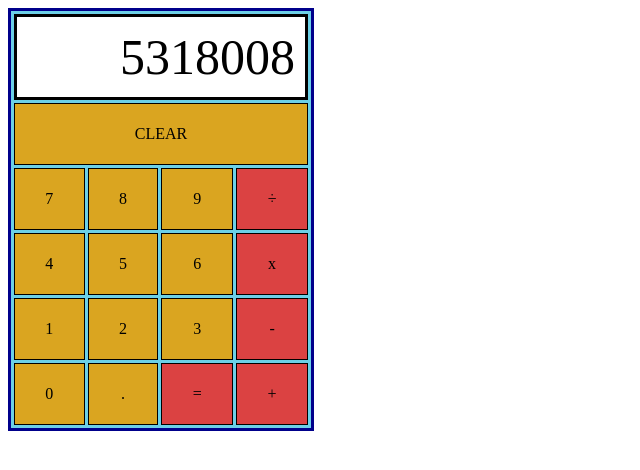
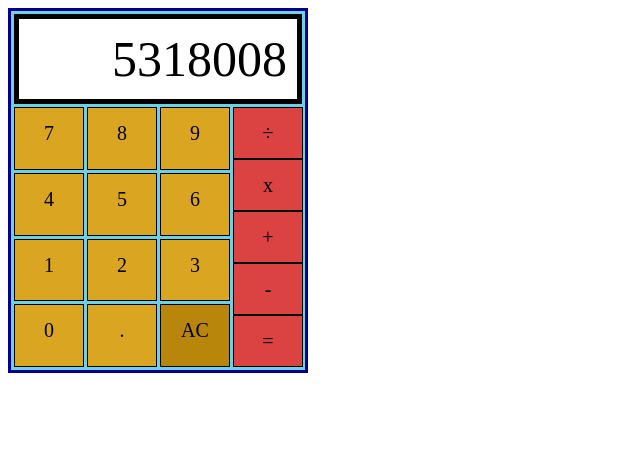
Before and after one commit to jklxco/js-calculator, a plain HTML site: page index.html in a window 1280 px wide. Shown: the whole page, without its empty margins (0-640 px from the left). Drawn offline with Linux system fonts and the light colour scheme.

Commit message:
Redesign CSS layout

```diff
--- a/index.html
+++ b/index.html
@@ -10,25 +10,30 @@
     </head>
     <body>
         <div id="outline">
-            <div class = "display">5318008</div>
-            <div class = "button clear">CLEAR</div>
+            <div class = "display">5318008
+            </div>
+            <div id = "main">
                 <div id = "input">
                     <div class = "button">7</div>
                     <div class = "button">8</div>
                     <div class = "button">9</div>
-                <div class = "button operator">÷</div>
                     <div class = "button">4</div>
                     <div class = "button">5</div>
                     <div class = "button">6</div>
-                <div class = "button operator">x</div>
                     <div class = "button">1</div>
                     <div class = "button">2</div>
                     <div class = "button">3</div>
-                <div class = "button operator">-</div>
                     <div class = "button">0</div>
                     <div class = "button">.</div>
+                    <div class = "button clear">AC</div>
+                </div>
+                <div id = "operators">
+                    <div class = "button operator">÷</div>
+                    <div class = "button operator">x</div>
+                    <div class = "button operator">+</div>
+                    <div class = "button operator">-</div>
                     <div class = "button operator">=</div>
-                <div class = "button operator">+</div>
+                </div>
             </div>
         </div>
 
--- a/styles.css
+++ b/styles.css
@@ -1,3 +1,7 @@
+* {
+    box-sizing: border-box;
+}
+
 #outline {
     width: 300px;
     height: auto;
@@ -5,34 +9,51 @@
     border: 3px solid darkblue;
 }
 
+#main {
+    display:flex;
+    flex-direction: row;
+}
+
 .display {
+
     width: auto;
-    height: 80px;
     background-color: white;
-    border: 3px solid black;
+    border: 5px solid black;
     display: flex;
+    margin: 3px;
+    align-items: center;
     justify-content: end;
     line-height: 80px;
     font-size: 50px;
     padding-right: 10px;
-    margin: 3px;
+    margin-bottom: 0px;
+
 }
 
 #input {
     display: grid;
-    grid-template-columns: auto auto auto auto;
+    width: auto;
+    grid-template-columns: auto auto auto;
     grid-gap: 3px;
     padding: 3px;
 }
 
+#operators {
+    display: flex;
+    flex-direction: column;
+    padding-top: 3px;
+    padding-bottom: 3px;
+    width: auto;
+}
+
 .button {
     display: flex;
-    width: auto;
-    height: 60px;
+    width: 70px;
     background-color: goldenrod;
     border: 1px solid black;
     justify-content: center;
-    line-height: 60px;
+    line-height: 50px;
+    font-size: 20px;
 }
 
 .button.operator {
@@ -40,7 +61,5 @@
 }
 
 .button.clear {
-    background-color: goldenrod;
-    margin: 3px;
-    margin-bottom: 0px;
+    background-color: darkgoldenrod;
 }
```
Lines whose indentation alone changed are shown as unchanged.
